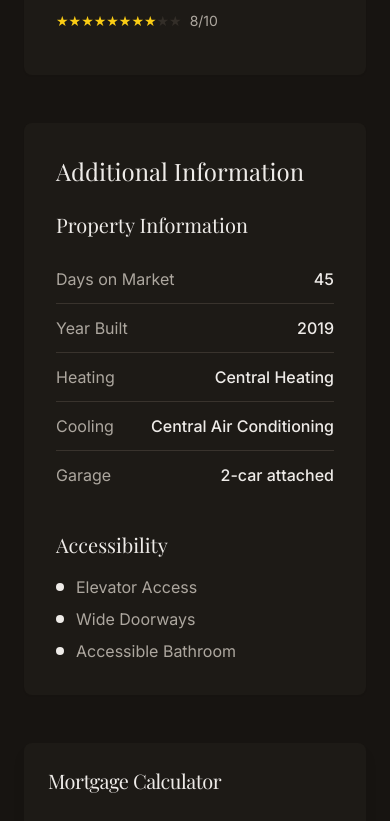
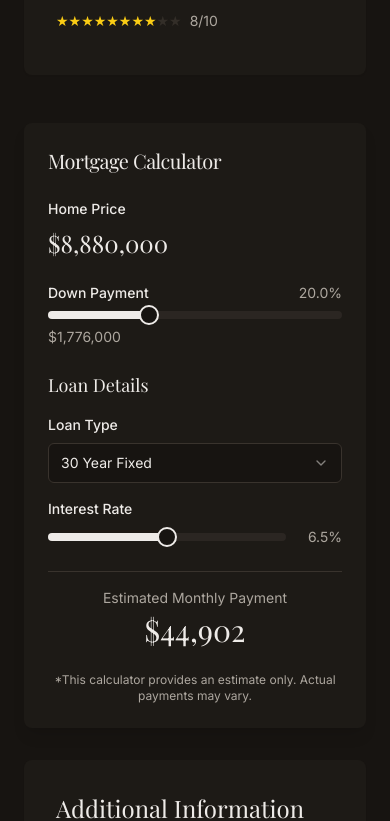
Before and after one commit to izzuddin-noormy/elite-advisor-showcase, a React (Vite) app: page /projects/arlington-heights-modern in a window 390 px wide. Shown: the part 2676-3497 px from the top of the page. Built offline with nearby package versions, Linux system fonts and the light colour scheme.

Commit message:
Move map to right column
Move the interactive map component to the right-side column on the /projects/{id} page, positioning it below the "Additional Information" section. Functionality and responsiveness are preserved.

```diff
--- a/src/pages/PropertyDetail.tsx
+++ b/src/pages/PropertyDetail.tsx
@@ -188,15 +188,15 @@ const PropertyDetail = () => {
 
               {/* School Information */}
               <SchoolInformation schools={property.schools} />
-
-              {/* Other Details */}
-              <OtherDetails details={property.otherDetails} />
             </div>
 
             {/* Sidebar */}
             <div className="space-y-8">
               {/* Mortgage Calculator */}
               <MortgageCalculator homePrice={property.price} />
+
+              {/* Additional Information */}
+              <OtherDetails details={property.otherDetails} />
 
               {/* Map */}
               <PropertyMap
```
